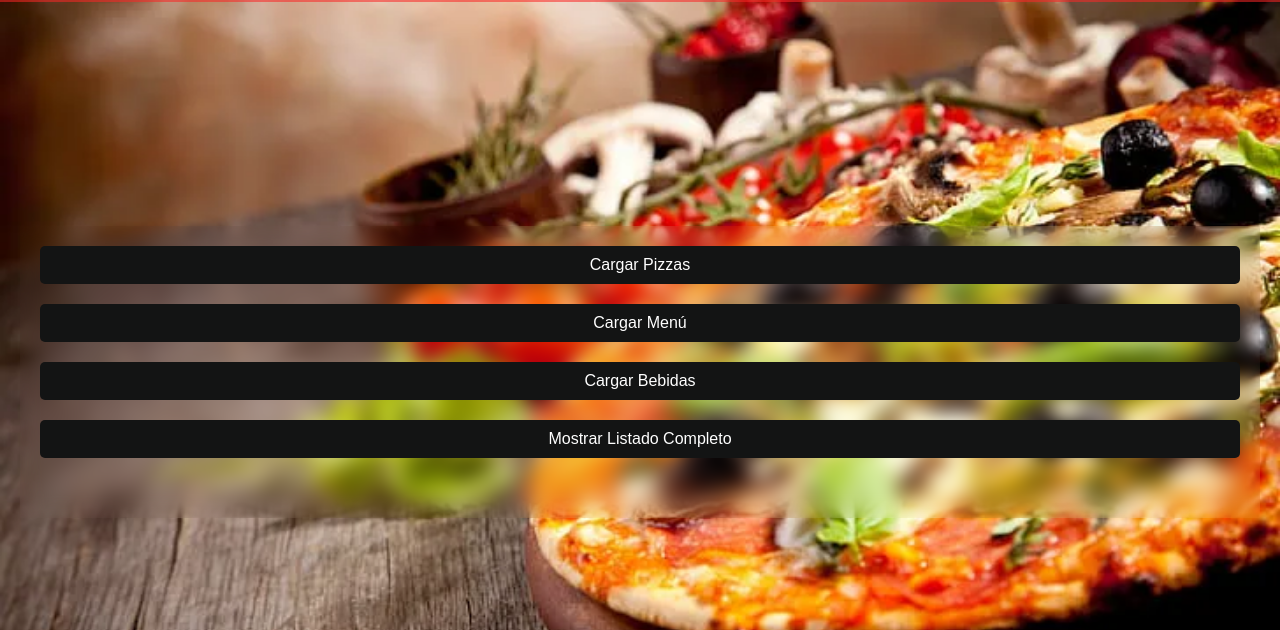
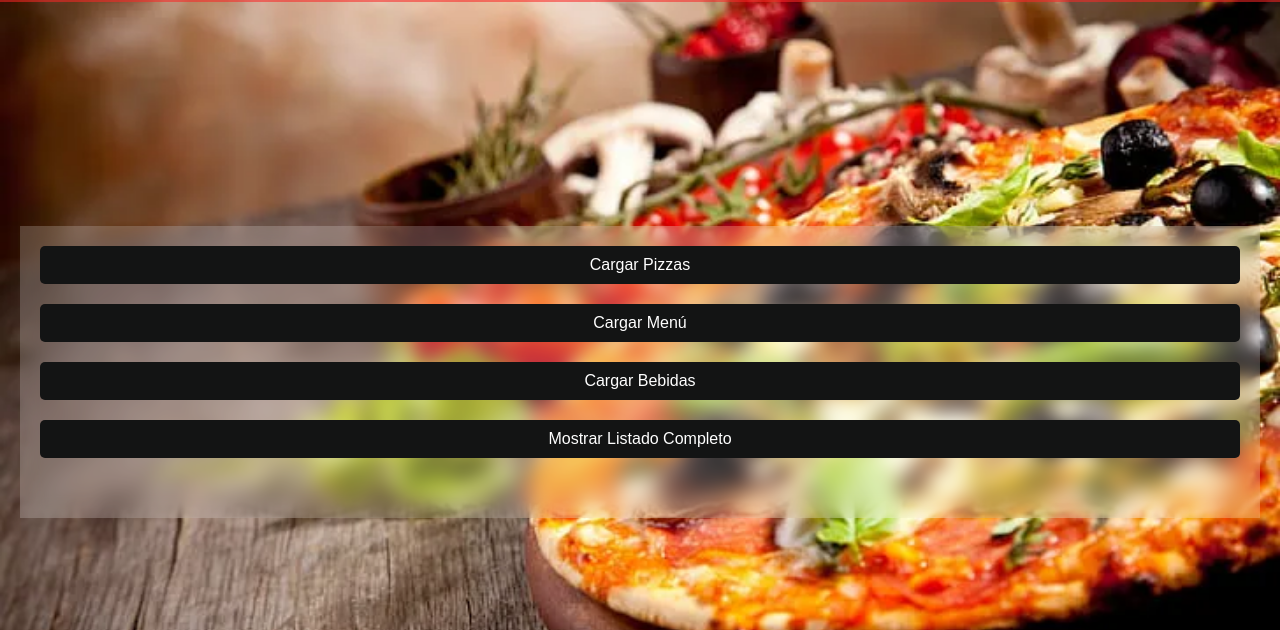
Before and after one commit to maybe9999/CiaoCiaoPizza, a website: page public/dashboard/dashboard.html in a window 1280 px wide. Shown: the part 88-718 px from the top of the page. Drawn offline with Linux system fonts and the light colour scheme.

Commit message:
Mejora el contraste con el fondo de dashboard respecto a las letras

```diff
--- a/public/style.css
+++ b/public/style.css
@@ -1495,6 +1495,7 @@ footer{
     padding: 20px;
     margin-top: 10%;
     backdrop-filter: blur(10px);
+    background-color: rgba(255, 255, 255, 0.2); /* Mejora el contraste*/
 }
 
 .dashboard {
```
